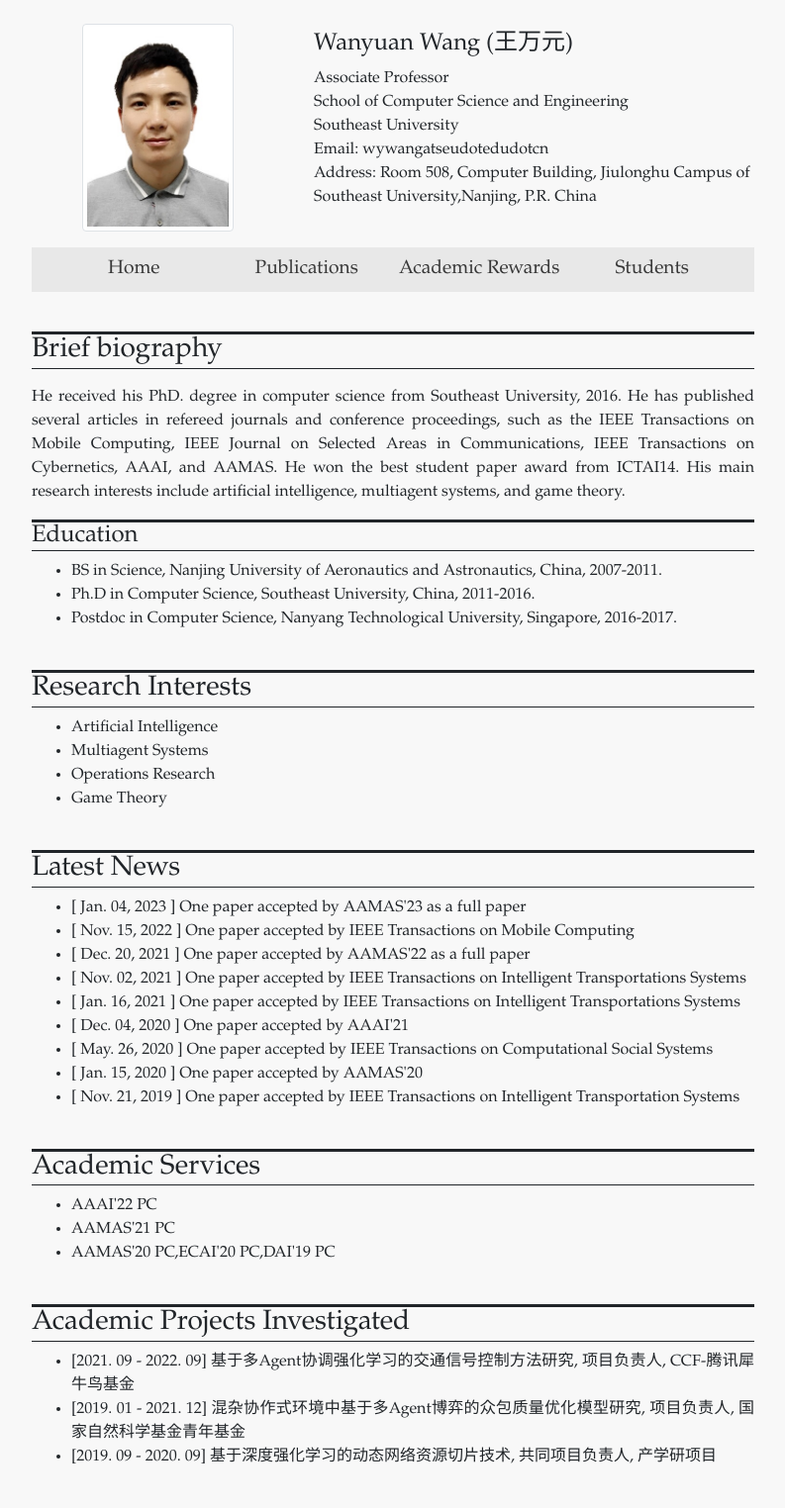
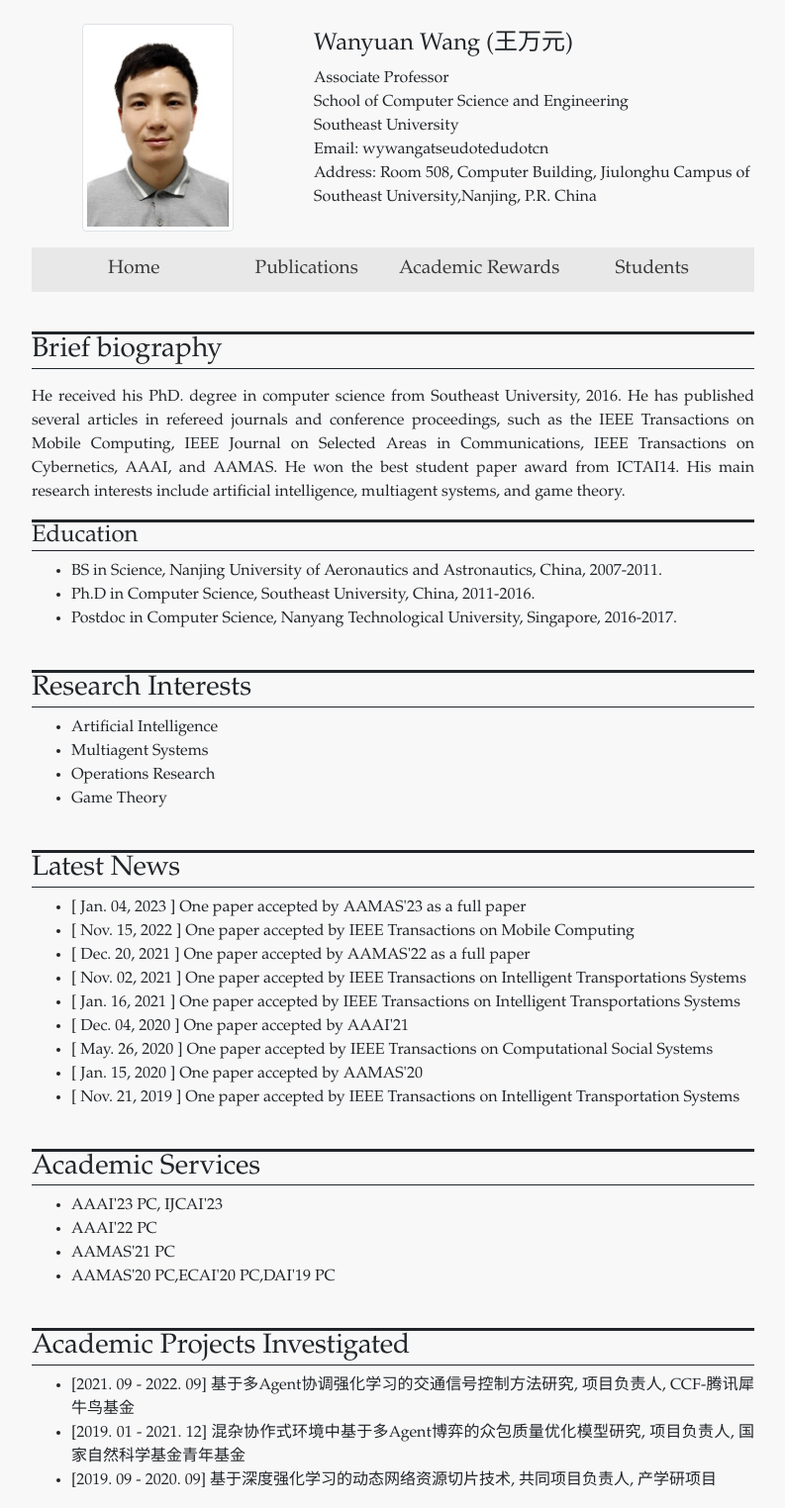
Before and after one commit to wanyuanwang/wanyuanwang.github.io, a Jekyll site: the page built from index.html, in a window 1280 px wide. Shown: the whole page at 99% size, without its empty margins (243-1036 px from the left). Built offline with Jekyll 4.4.1, drawn with Linux system fonts in a browser that asks for light colours; before the commit the page ends 1500 px from its top, so only the background shows below that.

Commit message:
Update committee_member.yml

```diff
--- a/_data/committee_member.yml
+++ b/_data/committee_member.yml
@@ -1,3 +1,4 @@
+- name : AAAI'23 PC, IJCAI'23
 - name : AAAI'22 PC
 - name : AAMAS'21 PC
 - name : AAMAS'20 PC,ECAI'20 PC,DAI'19 PC
```
